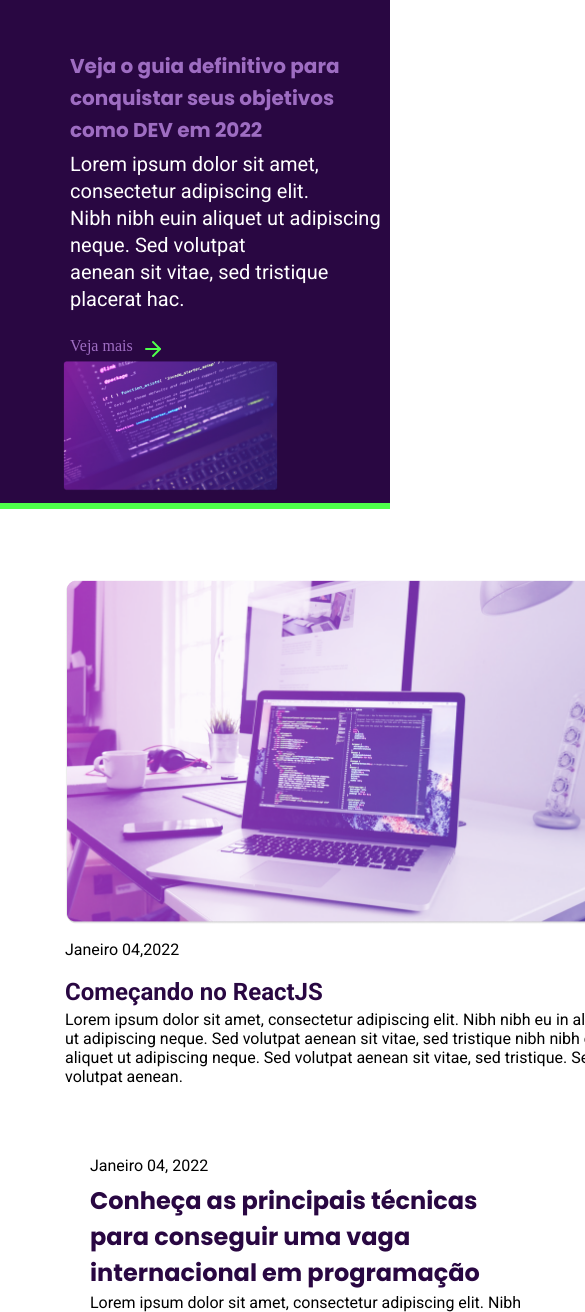
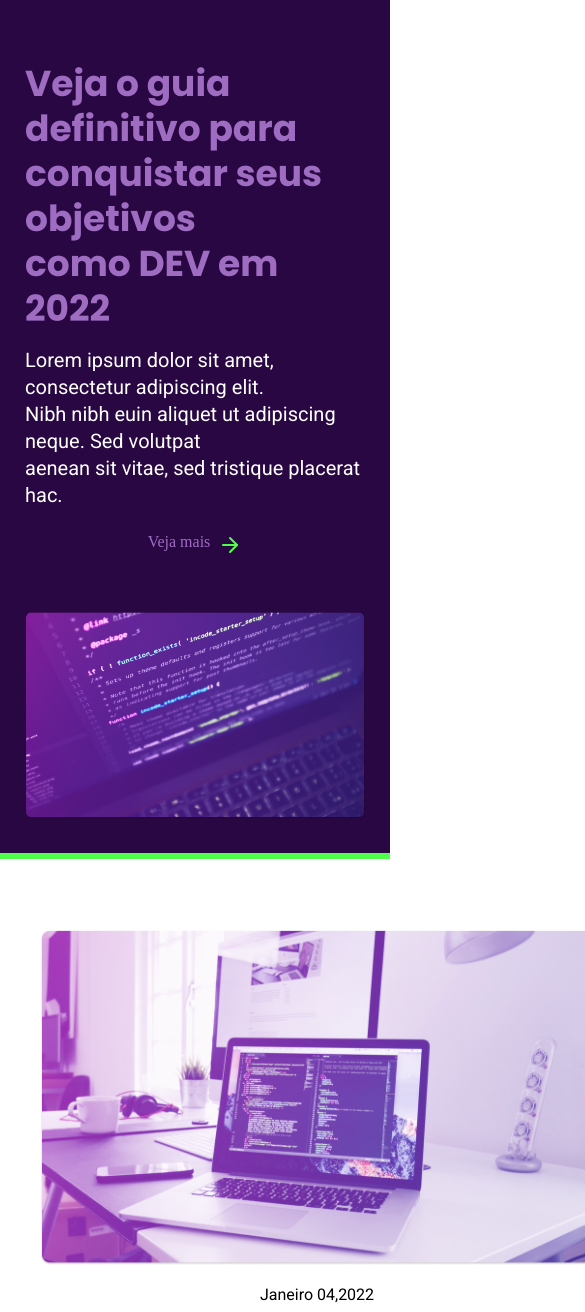
Before and after one commit to Jean-Feliciano/Rocketblog, a plain HTML site: page index.html in a window 390 px wide. Shown: the part 103-1415 px from the top of the page, 585 px wide, since content can reach past the window. Drawn offline with Linux system fonts and the light colour scheme.

Commit message:
att responsive

```diff
--- a/index.html
+++ b/index.html
@@ -2,19 +2,19 @@
 <html lang="pt-br">
   <head>
     <meta charset="UTF-8" />
+    <meta http-equiv="X-UA-Compatible" content="IE=edge" />
+    <meta name="viewport" content="width=device-width, initial-scale=1.0" />
     <link rel="preconnect" href="https://fonts.googleapis.com" />
     <link rel="preconnect" href="https://fonts.gstatic.com" crossorigin />
-    <meta http-equiv="X-UA-Compatible" content="IE=edge" />
-    <meta name="viewport" content="width=device-width, initial-scale=1.0" />
-
     <link
-      href="https://fonts.googleapis.com/css2?family=Poppins:wght@700&family=Roboto:wght@400;700&display=swap"
-      rel="stylesheet"
-    />
+    href="https://fonts.googleapis.com/css2?family=Poppins:wght@700&family=Roboto:wght@400;700&display=swap"
+    rel="stylesheet"
+  />
     <link rel="stylesheet" href="./style.css" />
     <title>Rocketblog</title>
   </head>
   <body>
+    <header>
     <div class="home">
       <div class="info">
         <img class="logo" src="./images/logo.svg" alt="logo do blog" />
@@ -33,12 +33,14 @@
       </form>
       </div>
     </div>
+  </header>
     <main>
       <div class="container">
+        <div class="teste">
         <div class="text-group">
-          <span>Veja o guia definitivo para</span>
-          <span>conquistar seus objetivos</span>
-          <span>como DEV em 2022</span>
+          <p>Veja o guia definitivo para</p>
+          <p>conquistar seus objetivos</p>
+          <p>como DEV em 2022</p>
 
           <span>Lorem ipsum dolor sit amet, consectetur adipiscing elit.</span>
           <span>Nibh nibh euin aliquet ut adipiscing neque. Sed volutpat</span>
@@ -54,14 +56,19 @@
             /></a>
           </div>
         </div>
-
         <div>
           <img class="photo" src="./images/featured-image.png" alt="" />
         </div>
       </div>
+      </div>
       <div class="content">
+        <div class="group">
         <div class="react">
-          <img src="./images/post-1.png" alt="imagem de um notbook" />
+      <div>
+        <img class="foto" src="./images/post-1.png" alt="imagem de um notbook" />
+      </div>
+
+
           <span>Janeiro 04,2022</span>
           <span>Começando no ReactJS</span>
           <p>
@@ -83,9 +90,9 @@
           <p>Veja a evolução do Front-end na prática.</p>
           <p>Lorem ipsum dolor sit amet, consectetur adipiscing elit. Nibh nibh
             eu in aliquet ut adipiscing neque.</p>
-
         </div>
-      </div>
+        </div>
+    </div>
     </main>
 
     <div class="cards-container">
--- a/style.css
+++ b/style.css
@@ -40,6 +40,10 @@ body {
   display: flex;
   gap: 110px;
   cursor: pointer;
+}
+
+.home ul li:hover {
+  color: #9e6dc2;
 }
 
 .home ul li:first-child {
@@ -89,27 +93,27 @@ body {
   cursor: pointer;
 }
 
-.text-group span:nth-child(1) {
+.text-group p:nth-child(1) {
   font-family: Poppins;
   font-size: 36px;
   font-weight: 700;
-  line-height: 54px;
+  line-height: 45px;
   color: #9e6dc2;
 }
 
-.text-group span:nth-child(2) {
+.text-group p:nth-child(2) {
   font-family: Poppins;
   font-size: 36px;
   font-weight: 700;
-  line-height: 54px;
+  line-height: 45px;
   color: #9e6dc2;
 }
 
-.text-group span:nth-child(3) {
+.text-group p:nth-child(3) {
   font-family: Poppins;
   font-size: 36px;
   font-weight: 700;
-  line-height: 54px;
+  line-height: 45px;
   color: #9e6dc2;
 }
 
@@ -140,17 +144,24 @@ body {
 
 .container {
   display: flex;
-  justify-content: space-between;
+  padding: 0 25px 0 25px;
   align-items: center;
-  height: 448px;
+  height: auto;
   background-color: #290742;
   border-bottom: 6px solid #4fff4b;
+}
+
+.teste {
+  display: flex;
+  max-width: 1920px;
+  background-color: #290742;
+  margin: 0 auto 0;
+  gap: 45px;
 }
 
 .container .text-group {
   display: flex;
   flex-direction: column;
-  padding-left: 70px;
 }
 
 .text-group span {
@@ -171,32 +182,34 @@ body {
 
 .container .photo {
   width: 100%;
-  padding: 0 55px 0 30px;
 }
 
-.content {
+main .content {
+  display: flex;
   background-color: #fff;
   height: auto;
+  padding: 0 25px 0 25px;
+  align-items: center;
+}
+
+main .content .group {
   display: flex;
-  justify-content: space-between;
-  padding-right: 50px;
-  padding-left: 50px;
+  max-width: 1920px;
+  gap: 45px;
+  margin: 0 auto 0;
+  background-color: #fff;
 }
 
 .content .react {
   display: flex;
   flex-direction: column;
-  width: 569px;
   height: auto;
   margin-top: 70px;
   margin-left: 15px;
 }
 
-.content .react img {
+.content .foto {
   width: 100%;
-  height: 100%;
-  object-fit: cover;
-  border-radius: 15px;
 }
 
 .react p {
@@ -237,8 +250,6 @@ body {
 .content .side-post {
   display: flex;
   flex-direction: column;
-
-  width: 472px;
   height: auto;
   margin-top: 70px;
   padding: 0 0 0 40px;
@@ -295,10 +306,11 @@ body {
 .cards-container {
   width: auto;
   display: flex;
-  padding: 10px 40px 0 40px;
+  padding: 10px 25px 0 25px;
   gap: 30px;
   align-items: center;
   margin-left: 20px;
+  margin-bottom: 10px;
 }
 
 .cards-container .card {
@@ -308,7 +320,6 @@ body {
   width: 370px;
   height: 458px;
   flex: 1;
-  margin-left: auto;
 }
 
 .cards-container img {
@@ -347,16 +358,16 @@ body {
 
 @media screen and (max-width: 1124px) {
   .container .text-group span:nth-child(1) {
-    font-size: 20px;
+    font-size: 30px;
     color: #9e6dc2;
     line-height: 10px;
   }
   .container .text-group span:nth-child(2) {
-    font-size: 20px;
+    font-size: 30px;
     color: #9e6dc2;
   }
   .container .text-group span:nth-child(3) {
-    font-size: 20px;
+    font-size: 30px;
     color: #9e6dc2;
     line-height: 10px;
   }
@@ -378,30 +389,56 @@ body {
 }
 
 @media screen and (max-width: 770px) {
-  main .container {
+  main .teste {
     display: flex;
     flex-direction: column;
-    align-items: flex-start;
   }
 
+  .container .text-group {
+    display: flex;
+    align-items: center;
+  }
   .container .photo {
-    width: 500px;
-    height: 200px;
-    margin-left: 33px;
+    width: 100%;
+
+    padding: 10px 0 10px 0;
+  }
+
+  .content {
+    display: flex;
+    align-items: center;
+  }
+
+  .content .group {
+    flex-direction: column;
+    align-items: center;
+  }
+
+  .content .group .react,
+  .side-post {
+    align-items: center;
+  }
+
+  .content .side-post {
+    width: 569px;
+  }
+
+  .content .side-post p {
+    font-size: 46px;
+    font-family: sans-serif;
+    font-weight: 500;
+  }
+  .cards-container {
+    display: flex;
+    flex-direction: column;
+    align-items: center;
+    margin-bottom: 10px;
   }
 }
 
 @media screen and (max-width: 394px) {
-  .content .react .side-post {
-    margin: 0;
-    margin-top: 0;
-    padding: 0;
-    padding-right: 0;
-    padding-left: 0;
-  }
   .container .photo {
-    width: 300px;
-    height: 130px;
+    width: 100%;
     margin-bottom: 20px;
   }
 
@@ -409,8 +446,7 @@ body {
     display: none;
   }
 
-  .content {
-    display: flex;
-    flex-direction: column;
+  .content .foto {
+    width: 100%;
   }
 }
```
